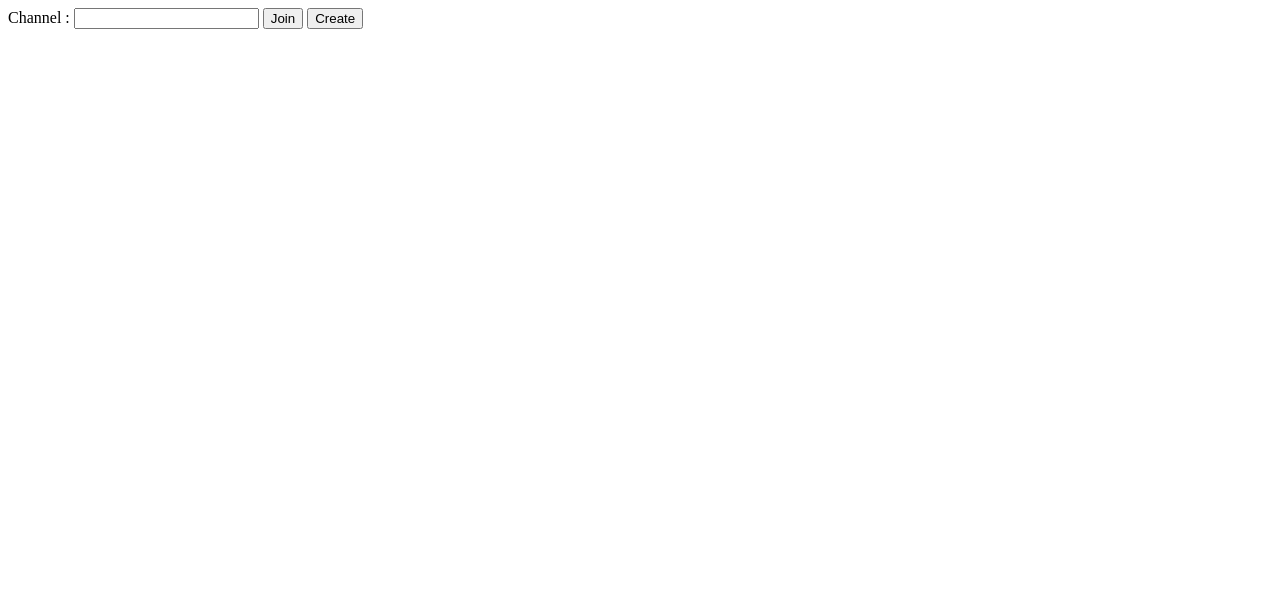
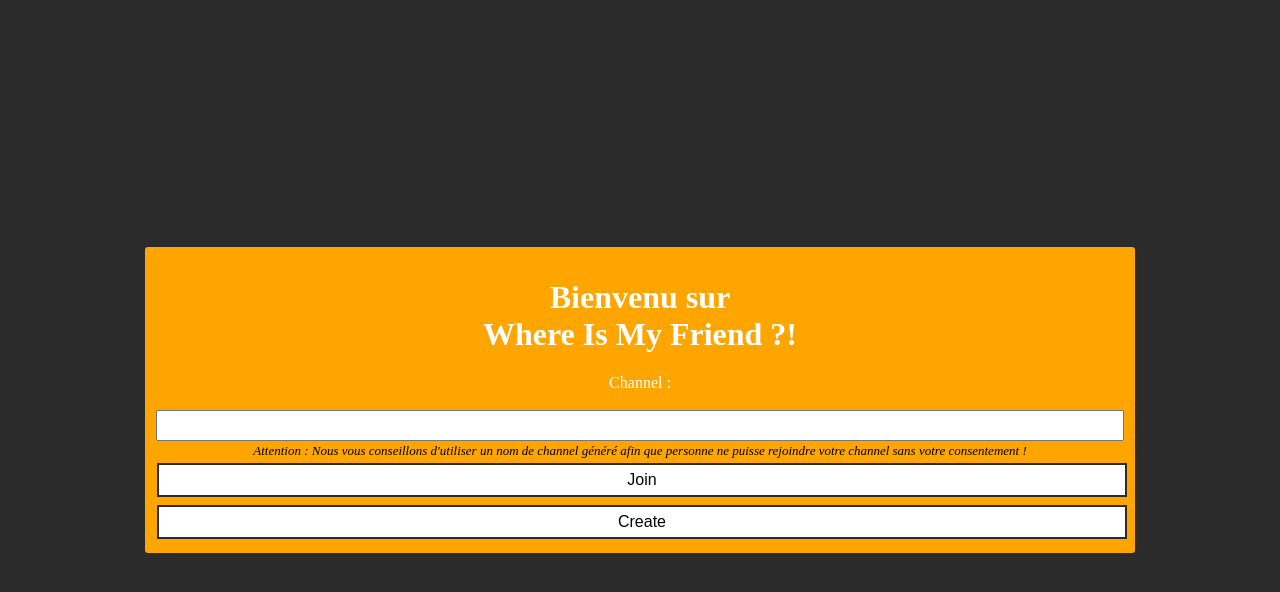
Before and after one commit to PineauSullivan/WIMF, a website: page index.html in a window 1280 px wide. Drawn offline with nearby package versions, Linux system fonts and the light colour scheme.

Commit message:
Master : modification style

```diff
--- a/app.js
+++ b/app.js
@@ -8,6 +8,9 @@ function create(nForm){
 	 if(xhr.readyState == 4 && xhr.status == 200){
 	     var res = JSON.parse(xhr.responseText);
 	     console.log('response: ',res);
+	     if(res.s=="ok"){
+	     	document.location.href="app/index.html?"+channel;
+	     }
 	 }
 	}
 
@@ -16,6 +19,7 @@ function create(nForm){
 	xhr.send();
 
   }
+
 }
 
 function join(nForm){
--- a/index.html
+++ b/index.html
@@ -2,16 +2,31 @@
 <html lang="en">
   <head>
     <meta charset="utf-8">
-    <title>Foglet Hello world</title>
+    <meta name="viewport" content="width=device-width, initial-scale=1">
+    <title>Accueil Where Is My Friend</title>
+    <link rel="stylesheet" href="style.css">
+    <!-- foglet-core bundle -->
+    <script src="dist/foglet.bundle.js"></script>
     <!-- <link rel="stylesheet" href="style.css"> -->
+    <script src="https://ajax.googleapis.com/ajax/libs/jquery/2.1.0/jquery.min.js"></script>
     <script src="app.js"></script>
   </head>
   <body>
-    <form name="form">
-      Channel :
-      <input name="channel" type="text">
-      <input type="button" name="Join" value="Join" onClick="join(this.form)">
-      <input type="button" name="Create" value="Create" onClick="create(this.form)">
-    </form>
+    <div class="center-div">
+    <h1>
+    Bienvenu sur
+    </br>
+    Where Is My Friend ?!
+    </h1>
+      <form name="form">
+        <div id="channel">Channel :</div>
+        </br>
+        <input name="channel" type="text">
+        <em>Attention : Nous vous conseillons d'utiliser un nom de channel généré afin que personne ne puisse rejoindre votre channel sans votre consentement !</em>
+        </br>
+        <input class="button" type="button" name="Join" value="Join" onClick="join(this.form)">
+        <input class="button" type="button" name="Create" value="Create" onClick="create(this.form)">
+      </form>
+    </div>
   </body>
 </html>
--- /dev/null
+++ b/style.css
@@ -0,0 +1,54 @@
+body {
+    background-color: #2b2b2b;
+}
+
+.center-div{
+	position: absolute;
+    margin: auto;
+    top: 0;
+    right: 0;
+    left: 0;
+    bottom: 0;
+    width: fit-content;
+    height: fit-content;
+    text-align: center;
+    background-color: orange;
+    padding: 10px;
+    border-radius: 3px;
+}
+
+h1, #channel{
+	color:white;
+}
+
+input[type="text"] {
+    width: 98%;
+    padding: 6px;
+}
+
+
+em {
+    font-size: small;
+}
+
+.button{
+	background-color: white;
+	border:none;
+	color:black;
+	padding: 6px;
+	text-align: center;
+	text-decoration: none;
+	display: inline-block;
+	font-size: 16px;
+	margin: 4px 2px;
+	-webkit-transition-duration: 0.4s;
+	transition-duration: 0.4s;
+	cursor: pointer;
+	border: 2px solid #2b2b2b;
+	width: 100%;
+}
+
+.button:hover{
+	background-color: #2b2b2b;
+	color: white;
+}
```
Also changed, not shown: app/index.html (+2 -2 lines).
